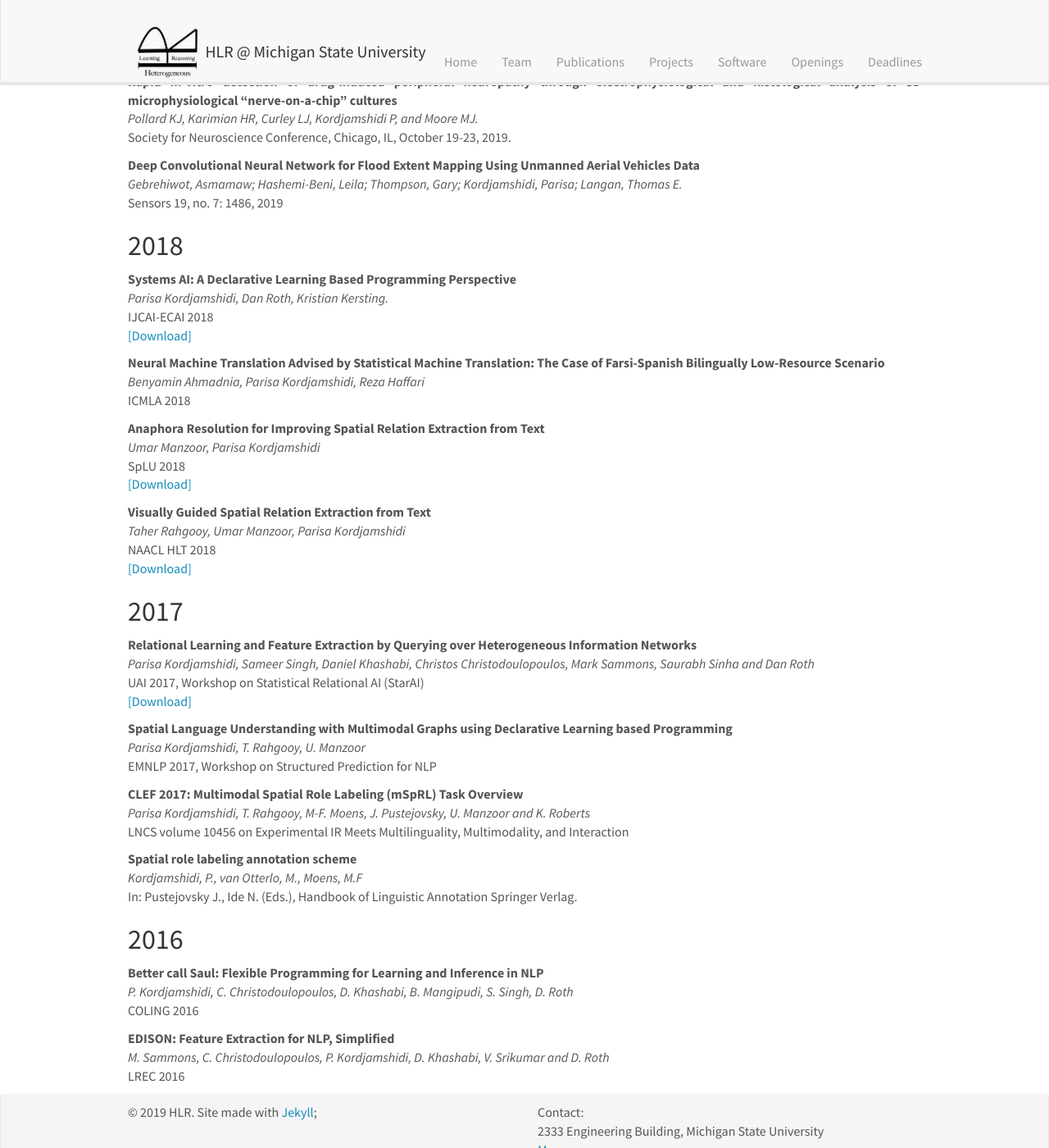
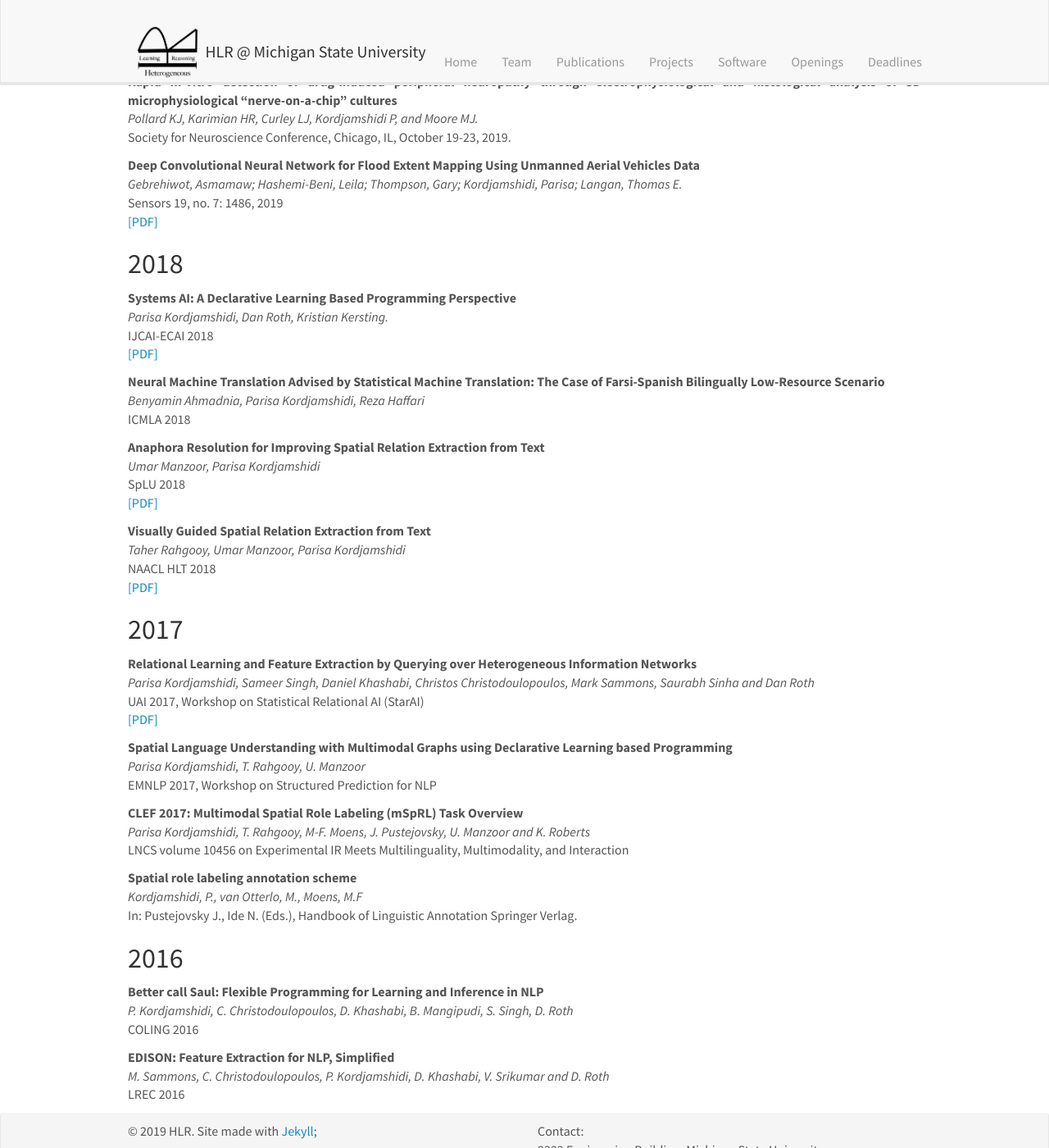
Before and after one commit to HLR/HLR.github.io, a Jekyll site: the page built from _pages/publications.md, in a window 1280 px wide and 1400 px high, scrolled down 1111 px. Shown: the whole window at 82% size. Built offline with Jekyll 4.4.1, drawn with Linux system fonts in a browser that asks for light colours; nearby versions of some CDN libraries.

Commit message:
Update publist.yml

```diff
--- a/_data/publist.yml
+++ b/_data/publist.yml
@@ -82,6 +82,9 @@
   authors: Gebrehiwot, Asmamaw; Hashemi-Beni, Leila; Thompson, Gary; Kordjamshidi, Parisa; Langan, Thomas E.
   venue: "Sensors 19, no. 7: 1486, 2019"
   year: 2019
+  links:
+    - url: https://pdfs.semanticscholar.org/087b/091505cc801c2506acdbfab63219688f2016.pdf
+      display: PDF
 
 
 #2018
@@ -91,7 +94,7 @@
   year: 2018
   links:
     - url: https://hlr.github.io/papers/IJCAI-2018-survey.pdf
-      display:  Download
+      display:  PDF
 
 - title: "Neural Machine Translation Advised by Statistical Machine Translation: The Case of Farsi-Spanish Bilingually Low-Resource Scenario"
   authors: Benyamin Ahmadnia, Parisa Kordjamshidi, Reza Haffari
@@ -104,7 +107,7 @@
   year: 2018
   links:
     - url: https://hlr.github.io/papers/SpatialCoreferenceResolution-7.pdf
-      display:  Download
+      display:  PDF
 
 - title: "Visually Guided Spatial Relation Extraction from Text"
   authors: Taher Rahgooy, Umar Manzoor, Parisa Kordjamshidi
@@ -112,7 +115,7 @@
   year: 2018
   links:
     - url: https://hlr.github.io/papers/NAACL-2018-short.pdf
-      display: Download
+      display: PDF
 
 #2017
 - title: "Relational Learning and Feature Extraction by Querying over Heterogeneous Information Networks"
@@ -121,7 +124,7 @@
   year: 2017
   links:
     - url: https://hlr.github.io/papers/StarAI-Saul.pdf
-      display: Download
+      display: PDF
 
 - title: "Spatial Language Understanding with Multimodal Graphs using Declarative Learning based Programming"
   authors: Parisa Kordjamshidi, T. Rahgooy, U. Manzoor
```
